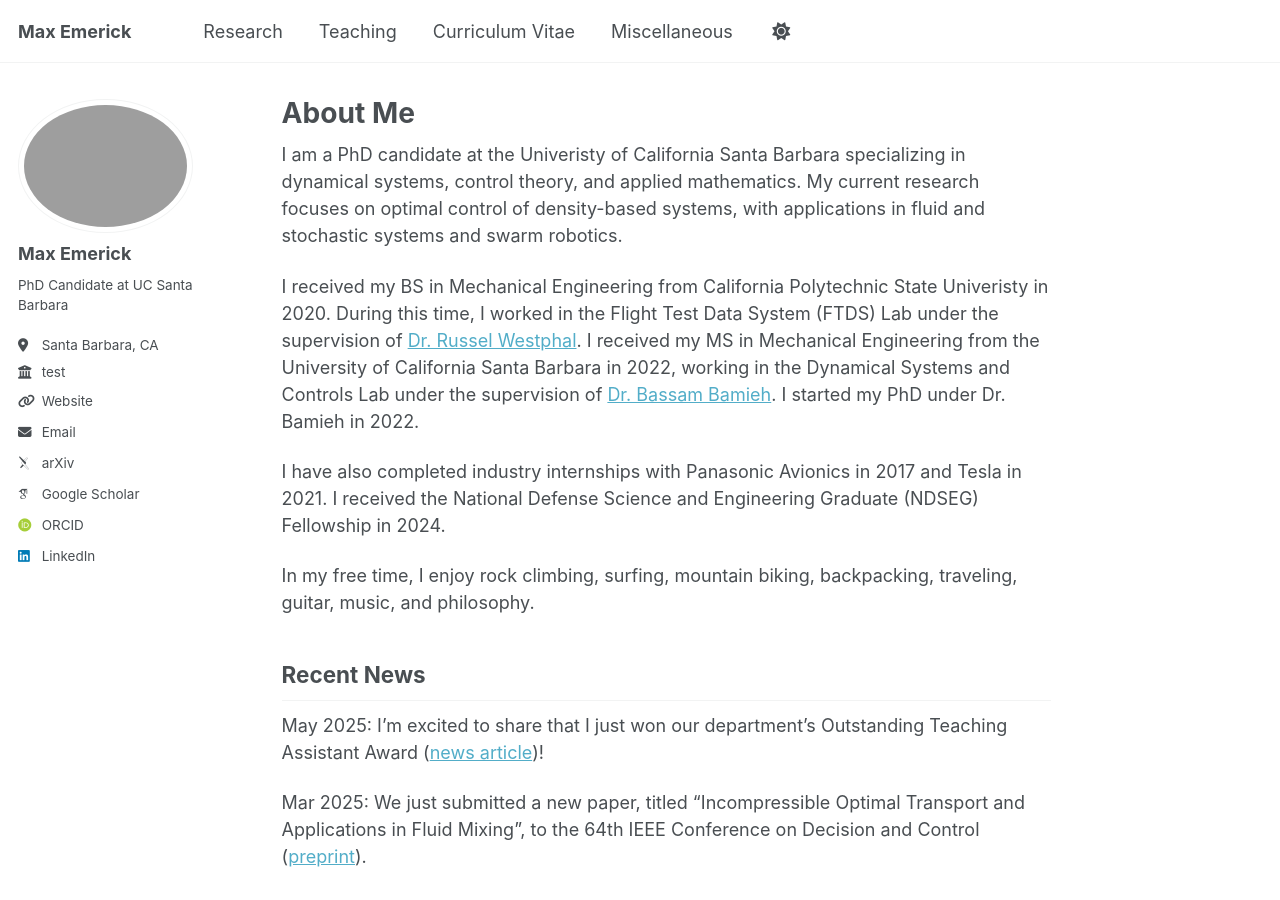
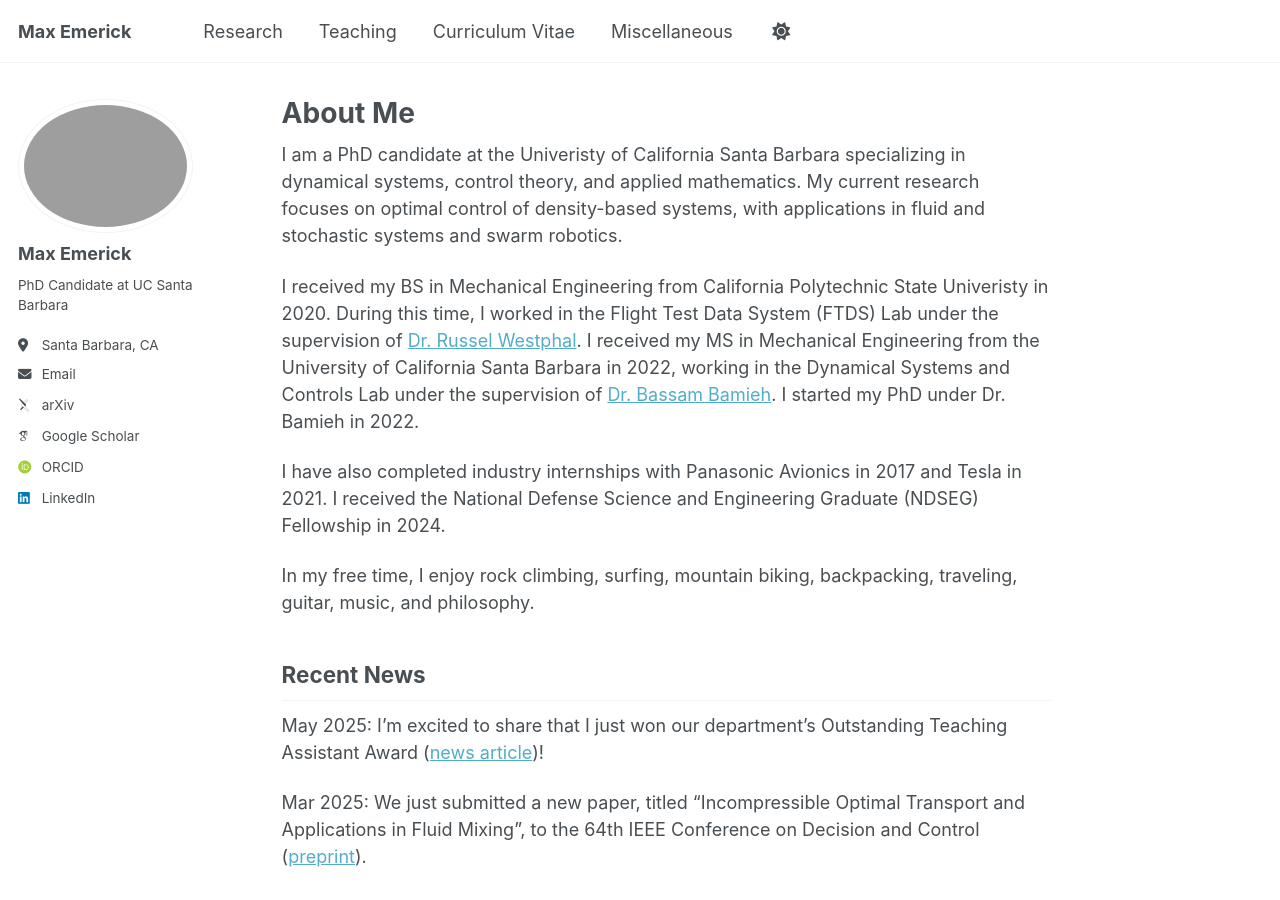
Before and after one commit to maxemerick/maxemerick.github.io, a Jekyll site: the page built from _pages/about.md, in a window 1280 px wide and 900 px high. Built offline with Jekyll 4.4.1, drawn with Linux system fonts in a browser that asks for light colours; some web fonts are replaced.

Commit message:
Update _config.yml

```diff
--- a/_config.yml
+++ b/_config.yml
@@ -27,8 +27,8 @@ author:
   pronouns         : # example: "she/her"
   bio              : "PhD Candidate at UC Santa Barbara"
   location         : "Santa Barbara, CA"
-  employer         : "test"
-  uri              : "https://me.ucsb.edu/people/max-emerick"
+  employer         : #"test"
+  uri              : #"https://me.ucsb.edu/people/max-emerick"
   email            : "memerick@ucsb.edu"
 
   # Academic websites
```
